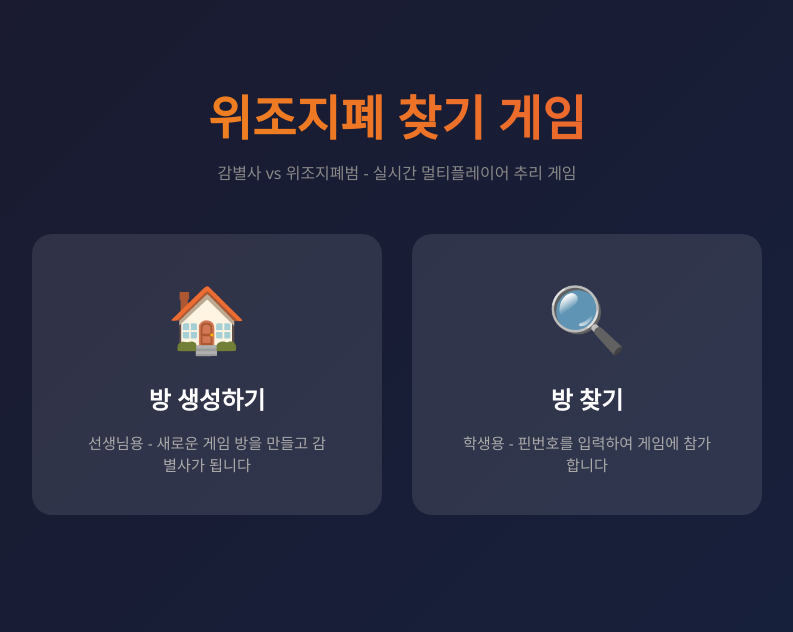
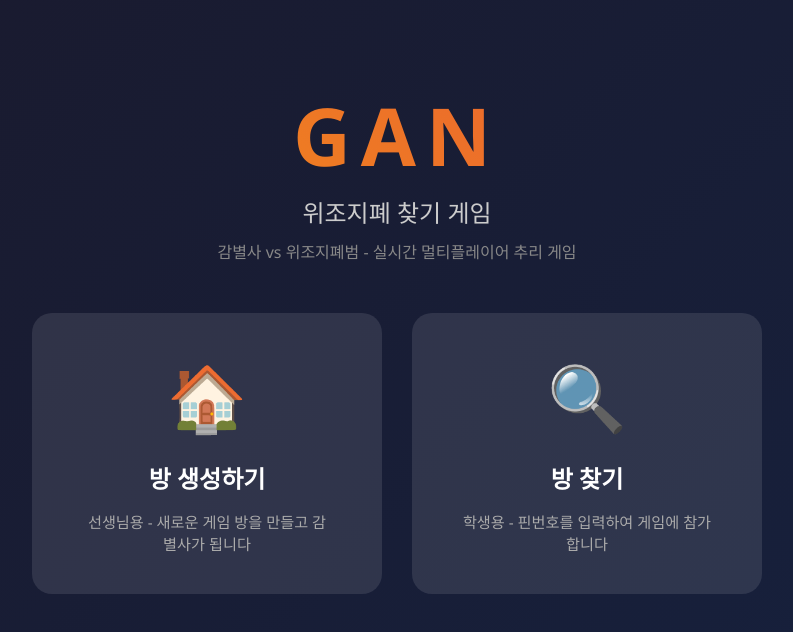
Before and after one commit to yanggeonha/fakefinder, a website: page public/index.html in a window 1280 px wide. Shown: the whole page, without its empty margins (243-1036 px from the left). Drawn offline with nearby package versions, Linux system fonts and the light colour scheme; no server answers.

Commit message:
Add files via upload

```diff
--- a/public/index.html
+++ b/public/index.html
@@ -3,13 +3,14 @@
 <head>
     <meta charset="UTF-8">
     <meta name="viewport" content="width=device-width, initial-scale=1.0">
-    <title>위조지폐 찾기 게임</title>
+    <title>GAN - 위조지폐 찾기 게임</title>
     <link rel="stylesheet" href="style.css">
 </head>
 <body>
     <!-- 메인 화면 (방 생성/찾기) -->
     <div id="main" class="screen active">
-        <h1>위조지폐 찾기 게임</h1>
+        <h1 class="main-title">GAN</h1>
+        <h2 class="sub-title">위조지폐 찾기 게임</h2>
         <p class="subtitle">감별사 vs 위조지폐범 - 실시간 멀티플레이어 추리 게임</p>
 
         <div class="main-buttons">
--- a/public/style.css
+++ b/public/style.css
@@ -56,13 +56,22 @@ body {
     padding-top: 80px;
 }
 
-#main h1 {
-    font-size: 3rem;
-    margin-bottom: 10px;
+#main .main-title {
+    font-size: 5rem;
+    margin-bottom: 5px;
     background: linear-gradient(45deg, #f39c12, #e74c3c);
     -webkit-background-clip: text;
     -webkit-text-fill-color: transparent;
     background-clip: text;
+    font-weight: bold;
+    letter-spacing: 10px;
+}
+
+#main .sub-title {
+    font-size: 1.5rem;
+    margin-bottom: 10px;
+    color: #ccc;
+    font-weight: normal;
 }
 
 .main-buttons {
```
